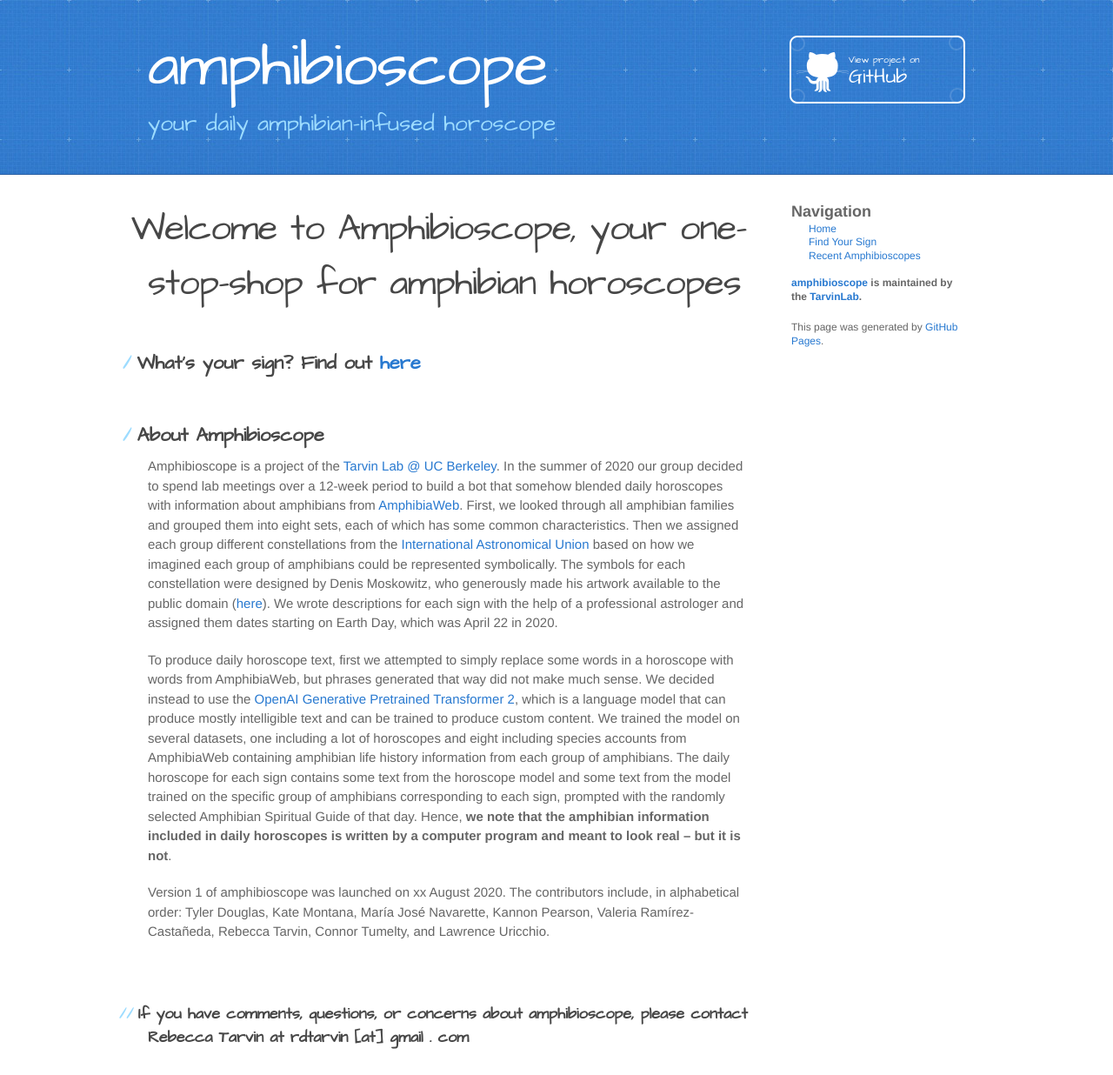
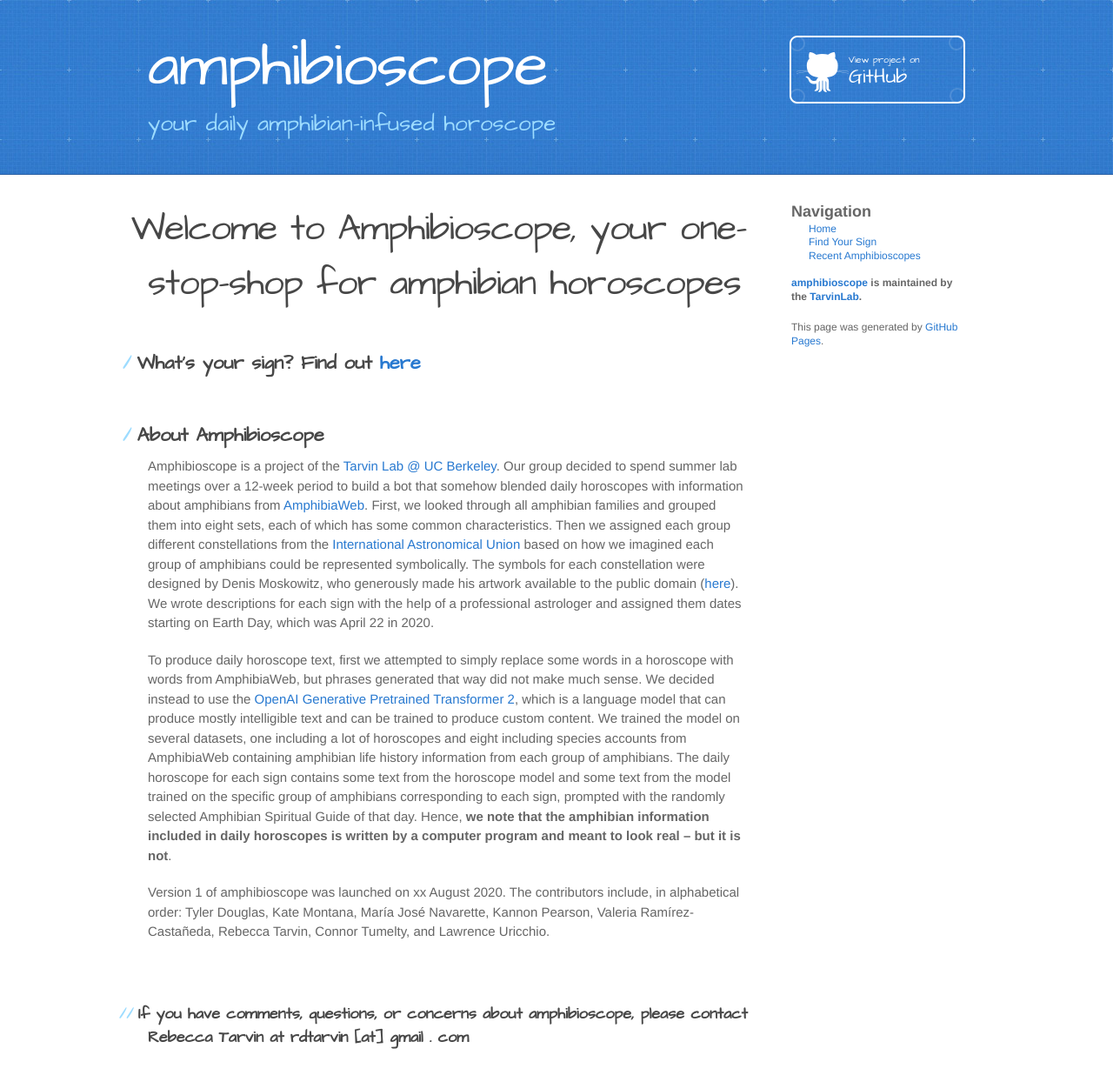
Before and after one commit to TarvinLab/amphibioscope, a Jekyll site: the page built from index.md, in a window 1280 px wide. Shown: the whole page at 87% size. Built offline with Jekyll 4.4.1, drawn with Linux system fonts in a browser that asks for light colours; our own code applies the rules of GitHub Pages for plain Markdown files.

Commit message:
updating homepage

```diff
--- a/index.md
+++ b/index.md
@@ -14,7 +14,7 @@
 
 ## About Amphibioscope
 
-Amphibioscope is a project of the [Tarvin Lab @ UC Berkeley](https://www.tarvinlab.org). In the summer of 2020 our group decided to spend lab meetings over a 12-week period to build a bot that somehow blended daily horoscopes with information about amphibians from [AmphibiaWeb](https://www.amphibiaweb.org). First, we looked through all amphibian families and grouped them into eight sets, each of which has some common characteristics. Then we assigned each group different constellations from the [International Astronomical Union](https://www.iau.org/public/themes/constellations/) based on how we imagined each group of amphibians could be represented symbolically. The symbols for each constellation were designed by Denis Moskowitz, who generously made his artwork available to the public domain ([here](https://www.suberic.net/~dmm/astro/constellations.html)). We wrote descriptions for each sign with the help of a professional astrologer and assigned them dates starting on Earth Day, which was April 22 in 2020.
+Amphibioscope is a project of the [Tarvin Lab @ UC Berkeley](https://www.tarvinlab.org). Our group decided to spend summer lab meetings over a 12-week period to build a bot that somehow blended daily horoscopes with information about amphibians from [AmphibiaWeb](https://www.amphibiaweb.org). First, we looked through all amphibian families and grouped them into eight sets, each of which has some common characteristics. Then we assigned each group different constellations from the [International Astronomical Union](https://www.iau.org/public/themes/constellations/) based on how we imagined each group of amphibians could be represented symbolically. The symbols for each constellation were designed by Denis Moskowitz, who generously made his artwork available to the public domain ([here](https://www.suberic.net/~dmm/astro/constellations.html)). We wrote descriptions for each sign with the help of a professional astrologer and assigned them dates starting on Earth Day, which was April 22 in 2020.
 
 To produce daily horoscope text, first we attempted to simply replace some words in a horoscope with words from AmphibiaWeb, but phrases generated that way did not make much sense. We decided instead to use the [OpenAI Generative Pretrained Transformer 2](https://openai.com/blog/better-language-models/), which is a language model that can produce mostly intelligible text and can be trained to produce custom content. We trained the model on several datasets, one including a lot of horoscopes and eight including species accounts from AmphibiaWeb containing amphibian life history information from each group of amphibians. The daily horoscope for each sign contains some text from the horoscope model and some text from the model trained on the specific group of amphibians corresponding to each sign, prompted with the randomly selected Amphibian Spiritual Guide of that day. Hence, **we note that the amphibian information included in daily horoscopes is written by a computer program and meant to look real -- but it is not**.
 
```
